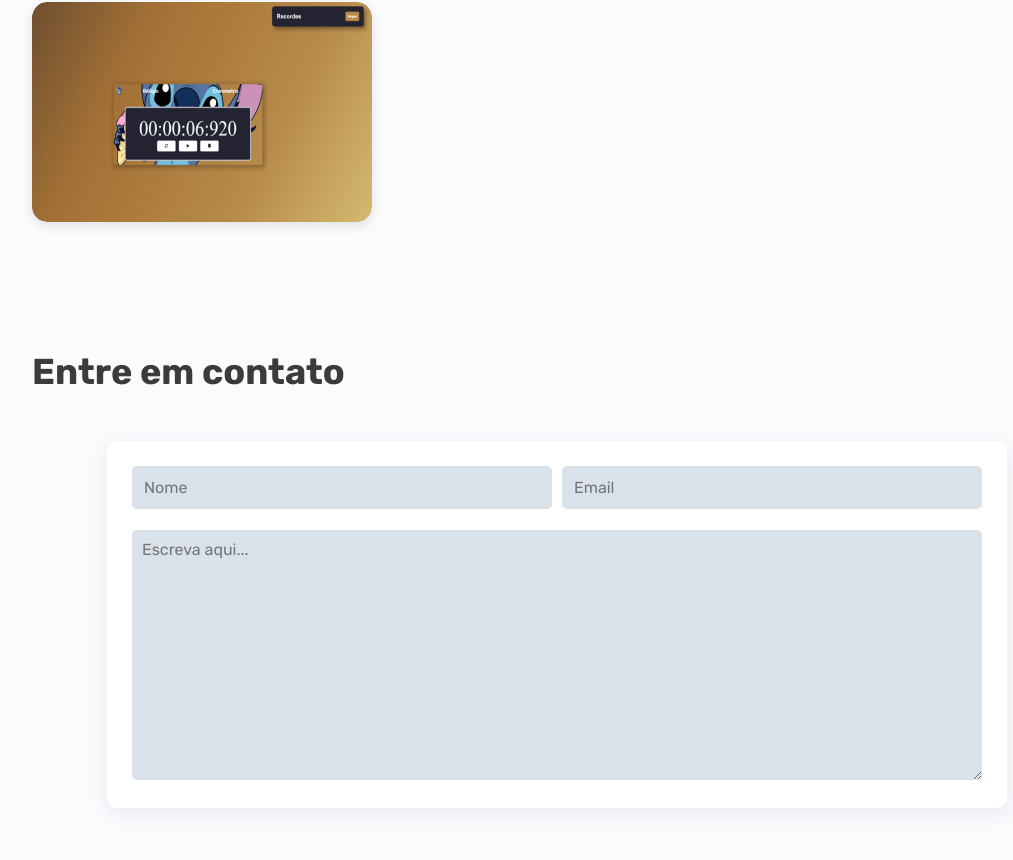
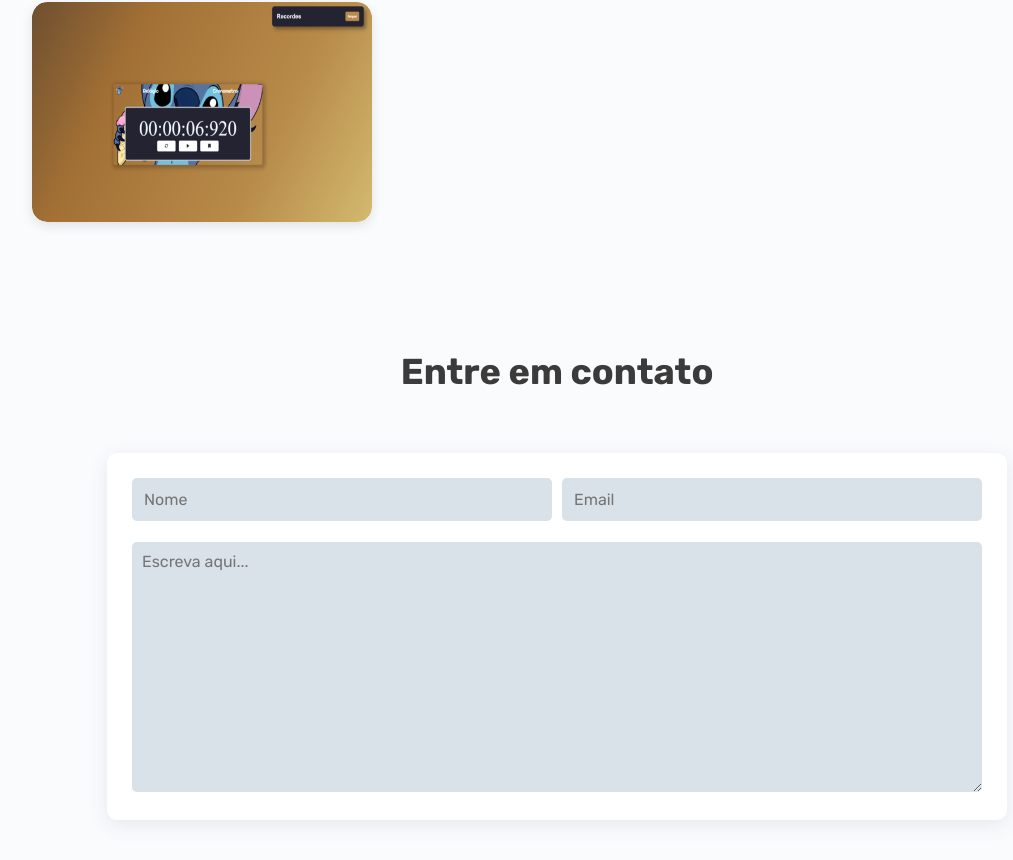
Before and after one commit to ismaelvieira12/Portifolio, a React (Vite) app: page / in a window 1280 px wide. Shown: the part 3289-4149 px from the top of the page, without its empty margins (143-1156 px from the left). Built offline with nearby package versions, Linux system fonts and the light colour scheme; a web font is replaced by a local one.

Commit message:
Crainado um botão do formulario

```diff
--- a/src/components/contact/Contact.jsx
+++ b/src/components/contact/Contact.jsx
@@ -5,7 +5,7 @@ const Contact = () => {
   return (
 
     <section id='contact'className="container contact section">
-        <h2 className="section_title">Entre em contato</h2>
+        <h2 className="contact_title">Entre em contato</h2>
       <form className='contact_form'>
         <div className='form_group'>
           <input placeholder='Nome' type="text" name='name' className='nome'/>
--- a/src/components/contact/contact.css
+++ b/src/components/contact/contact.css
@@ -1,6 +1,10 @@
-/* .contact_titlle {
+.contact_title {
+    font-size: var(--h1-font-size);
     text-align: center;
-} */
+    font-weight: var(--font-bold);
+    position: relative;
+    margin-bottom: 3.75rem;
+}
 .contact_form{
     max-width: 900px;
     margin: 0 auto;
```
